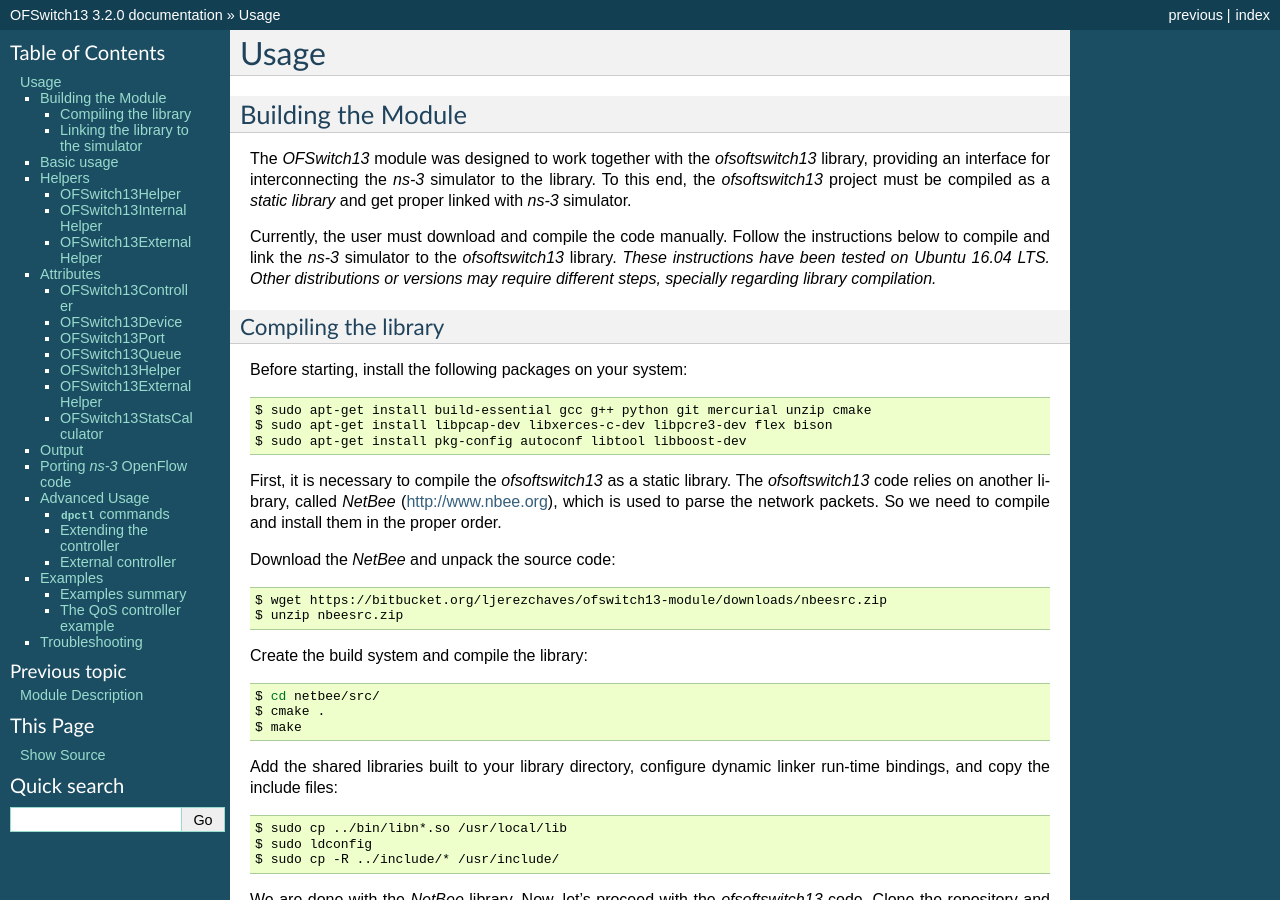
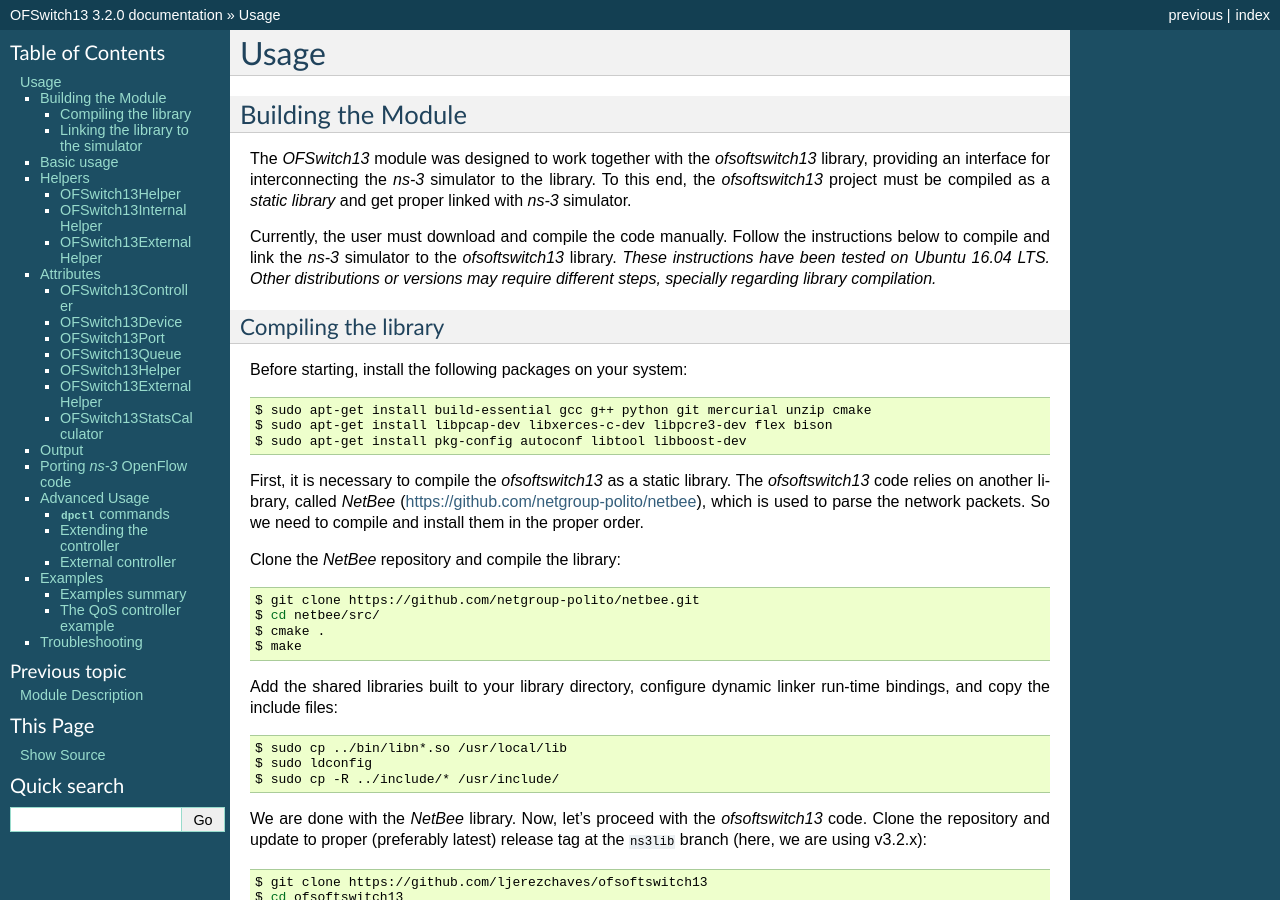
Before and after one commit to ljerezchaves/ofswitch13, a Sphinx documentation site: the page built from doc/source/ofswitch13-usage.rst, in a window 1280 px wide and 900 px high. Built offline with Sphinx 7.4.7, drawn with Linux system fonts in a browser that asks for light colours; formulas are drawn with MathJax 3.

Commit message:
Fixing the NetBee library repository link on module documentation.

```diff
--- a/doc/source/ofswitch13-usage.rst
+++ b/doc/source/ofswitch13-usage.rst
@@ -36,21 +36,15 @@
   $ sudo apt-get install pkg-config autoconf libtool libboost-dev
 
 First, it is necessary to compile the |ofslib| as a static library. The
-|ofslib| code relies on another library, called *NetBee* (http://www.nbee.org),
-which is used to parse the network packets. So we need to compile and install
-them in the proper order.
+|ofslib| code relies on another library, called *NetBee*
+(https://github.com/netgroup-polito/netbee), which is used to parse the
+network packets. So we need to compile and install them in the proper order.
 
-Download the *NetBee* and unpack the source code:
+Clone the *NetBee* repository and compile the library:
 
 .. code-block:: bash
 
-  $ wget https://bitbucket.org/ljerezchaves/ofswitch13-module/downloads/nbeesrc.zip
-  $ unzip nbeesrc.zip
-
-Create the build system and compile the library:
-
-.. code-block:: bash
-
+  $ git clone https://github.com/netgroup-polito/netbee.git
   $ cd netbee/src/
   $ cmake .
   $ make
```
Also changed, not shown: 1 other file.
